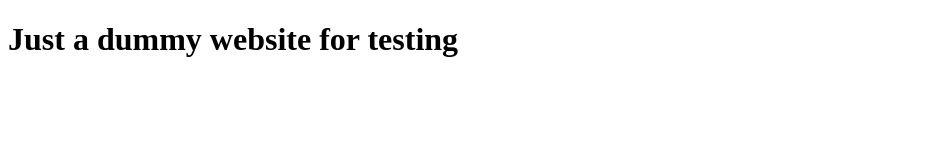
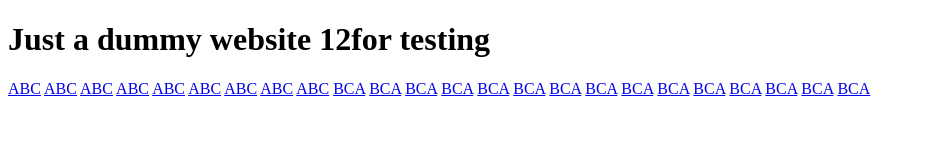
Before and after one commit to rigongr/dummy-website, a plain HTML site: page index.html in a window 1280 px wide. Shown: the whole page, without its empty margins (0-926 px from the left). Drawn offline with Linux system fonts and the light colour scheme.

Commit message:
update ahrefs

```diff
--- a/index.html
+++ b/index.html
@@ -7,33 +7,33 @@
     <title>Document</title>
 </head>
 <body>
-    <h1> Just a dummy website for testing </h1>
-    <a href="https://google.com/?param1=param1"></a>
-    <a href="https://google.com/?param2=param1"></a>
-    <a href="https://google.com/?param3=param1"></a>
-    <a href="https://google.com/?param4=param1"></a>
-    <a href="https://google.com/?param5=param1"></a>
-    <a href="https://google.com/?param6=param1"></a>
-    <a href="https://google.com/?param7=param1"></a>
-    <a href="https://google.com/?param8=param1"></a>
-    <a href="https://google.com/?param9=param1"></a>
-    <a href="https://google.com/?param10=param1"></a>
-    <a href="https://google.com/?param11=param1"></a>
+    <h1> Just a dummy website 12for testing </h1>
+    <a href="https://google.com/?param1=param1">ABC</a>
+    <a href="https://google.com/?param2=param1">ABC</a>
+    <a href="https://google.com/?param3=param1">ABC</a>
+    <a href="https://google.com/?param4=param1">ABC</a>
+    <a href="https://google.com/?param5=param1">ABC</a>
+    <a href="https://google.com/?param6=param1">ABC</a>
+    <a href="https://google.com/?param7=param1">ABC</a>
+    <a href="https://google.com/?param8=param1">ABC</a>
+    <a href="https://google.com/?param9=param1">ABC</a>
+    <a href="https://google.com/?param10=param1">BCA</a>
+    <a href="https://google.com/?param11=param1">BCA</a>
 
-    <a href="https://google.com/?param12=param1"></a>
-    <a href="https://google.com/?param13=param1"></a>
-    <a href="https://google.com/?param14=param1"></a>
-    <a href="https://google.com/?param15=param1"></a>
-    <a href="https://google.com/?param16=param1"></a>
-    <a href="https://google.com/?param17=param1"></a>
-    <a href="https://google.com/?param18=param1"></a>
-    <a href="https://google.com/?param19=param1"></a>
-    <a href="https://google.com/?param20=param1"></a>
-    <a href="https://google.com/?param21=param1"></a>
-    <a href="https://google.com/?param22=param1"></a>
+    <a href="https://google.com/?param12=param1">BCA</a>
+    <a href="https://google.com/?param13=param1">BCA</a>
+    <a href="https://google.com/?param14=param1">BCA</a>
+    <a href="https://google.com/?param15=param1">BCA</a>
+    <a href="https://google.com/?param16=param1">BCA</a>
+    <a href="https://google.com/?param17=param1">BCA</a>
+    <a href="https://google.com/?param18=param1">BCA</a>
+    <a href="https://google.com/?param19=param1">BCA</a>
+    <a href="https://google.com/?param20=param1">BCA</a>
+    <a href="https://google.com/?param21=param1">BCA</a>
+    <a href="https://google.com/?param22=param1">BCA</a>
 
-    <a href="https://google.com/?param23=param1"></a>
-    <a href="https://google.com/?param24=param1"></a>
+    <a href="https://google.com/?param23=param1">BCA</a>
+    <a href="https://google.com/?param24=param1">BCA</a>
 
 
 </body>
```
